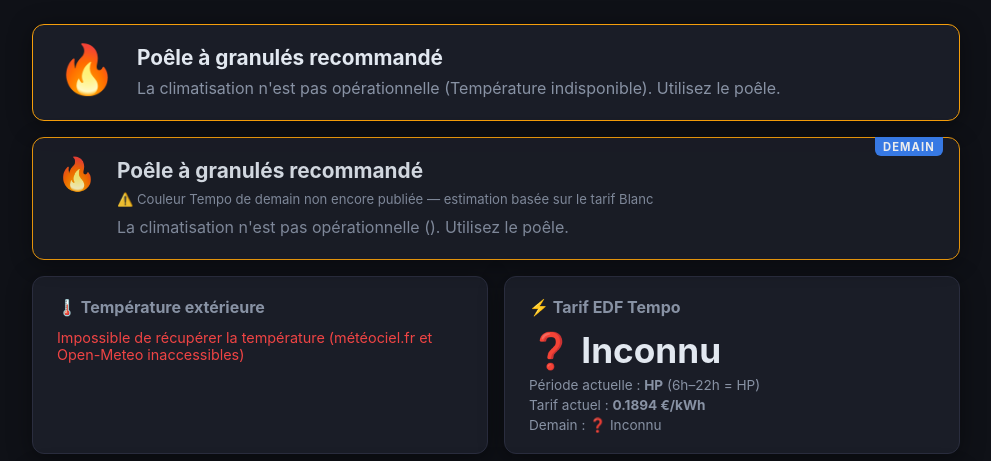
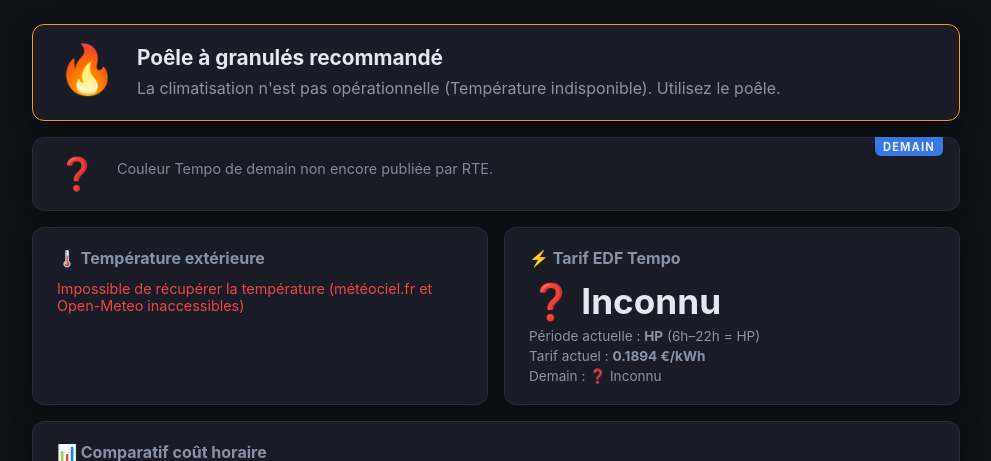
Before and after one commit to haysjg/Heating-Advisor, a Flask app: page / in a window 1280 px wide. Shown: the part 78-539 px from the top of the page, without its empty margins (144-1135 px from the left). Run offline with Flask 3, Linux system fonts and the light colour scheme.

Commit message:
fix: ne pas afficher d'estimation demain si couleur Tempo non publiée
Quand la couleur est UNKNOWN, la carte DEMAIN affiche uniquement
"Couleur Tempo de demain non encore publiée par RTE." sans recommandation.

Co-Authored-By: Claude Sonnet 4.6 <noreply@anthropic.com>

```diff
--- a/templates/index.html
+++ b/templates/index.html
@@ -9,7 +9,7 @@
   <style>
     .btn-ha-on  { background: rgba(34,197,94,0.15);  border: 1px solid #22c55e; color: #22c55e; }
     .btn-ha-off { background: rgba(100,116,139,0.15); border: 1px solid #64748b; color: #64748b; }
-    .tempo-unknown-warning { font-size: 0.82rem; color: #f59e0b; margin: 0 0 6px; }
+    .tempo-unknown-warning { font-size: 0.9rem; color: #8892a4; margin: 0; }
   </style>
 </head>
 <body>
@@ -59,6 +59,15 @@
     {# ── Recommandation demain ── #}
     {% if data.tomorrow %}
     {% set tom = data.tomorrow %}
+    {% if tom.tempo_unknown %}
+    <section class="card card-tomorrow">
+      <div class="tomorrow-label">DEMAIN</div>
+      <div class="rec-icon rec-icon-sm">❓</div>
+      <div class="rec-content">
+        <p class="tempo-unknown-warning">Couleur Tempo de demain non encore publiée par RTE.</p>
+      </div>
+    </section>
+    {% else %}
     {% set trec = tom.recommendation %}
     <section class="card card-{{ trec.level }}{% if trec.system == 'none' %} card-night{% endif %} card-tomorrow">
       <div class="tomorrow-label">DEMAIN</div>
@@ -67,9 +76,6 @@
       </div>
       <div class="rec-content">
         <h2>{{ trec.title }}</h2>
-        {% if tom.tempo_unknown %}
-          <p class="tempo-unknown-warning">⚠️ Couleur Tempo de demain non encore publiée — estimation basée sur le tarif Blanc</p>
-        {% endif %}
         <p>{{ trec.explanation }}</p>
         {% if trec.savings_per_hour > 0 %}
           <span class="badge">Économie : {{ "%.3f"|format(trec.savings_per_hour) }} €/h</span>
@@ -86,6 +92,7 @@
         {% endif %}
       </div>
     </section>
+    {% endif %}
     {% endif %}
 
     {# ── Conditions actuelles ── #}
```
Also changed, not shown: modules/advisor.py (+12 -5 lines).
